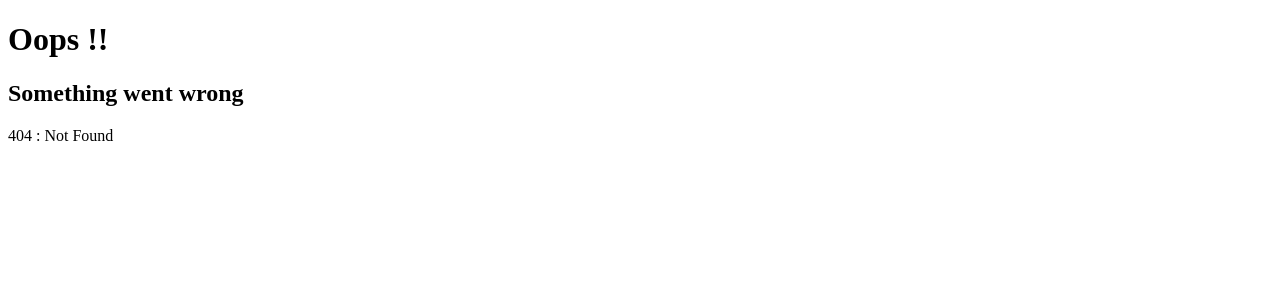
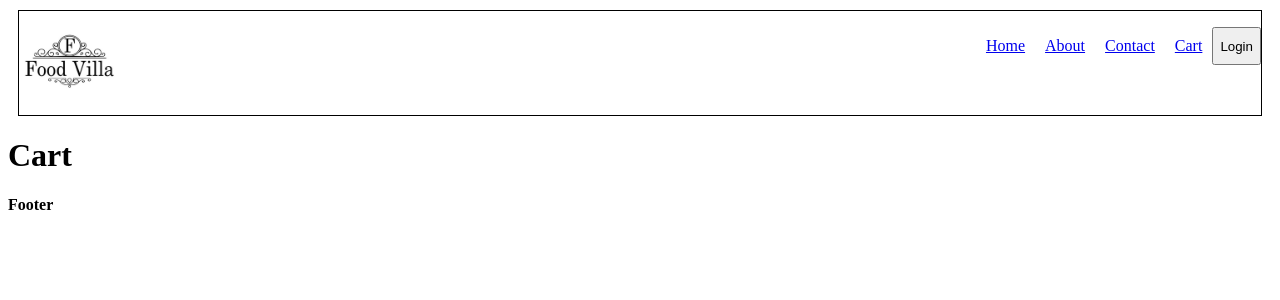
Before and after one commit to mrityunjay33/Namaste-React-Live, a React (Vite) app: page /cart in a window 1280 px wide. Before the commit this address had no page. Shown: the top 300 px of the page. Built offline with nearby package versions, Linux system fonts and the light colour scheme.

Commit message:
react router dom -> Link, browserRouter, outlet,

```diff
--- a/src/App.js
+++ b/src/App.js
@@ -4,14 +4,17 @@ import Header from "./components/Header";
 import Footer from "./components/Footer";
 import Body from "./components/Body";
 import About from "./components/About";
+import Contact from "./components/Contact";
+import Cart from "./components/Cart";
 import Error from "./components/Error";
-import { createBrowserRouter, RouterProvider } from "react-router-dom";
+import { createBrowserRouter, Outlet, RouterProvider } from "react-router-dom";
 
 const AppLayout = () => {
   return (
     <>
       <Header />
-      <Body />
+      {/* All the childrens will go into the outlet according to the route */}
+      <Outlet />
       <Footer />
     </>
   );
@@ -21,11 +24,13 @@ const appRouter = createBrowserRouter([
   {
     path: "/",
     element: <AppLayout />,
-    errorElement: <Error/>,
-  },
-  {
-    path: "/about",
-    element: <About />,
+    errorElement: <Error />,
+    children: [
+      { path: "/", element: <Body /> },
+      { path: "/about", element: <About /> },
+      { path: "/contact", element: <Contact /> },
+      { path: "/cart", element: <Cart /> },
+    ],
   },
 ]);
 
--- /dev/null
+++ b/src/components/Cart.js
@@ -0,0 +1,8 @@
+const Cart = () => {
+    return (
+        <div>
+            <h1>Cart</h1>
+        </div>
+    );
+};
+export default Cart;
--- /dev/null
+++ b/src/components/Contact.js
@@ -0,0 +1,5 @@
+const Contact = () => {
+  return <h1>Contact us Page</h1>;
+};
+
+export default Contact;
--- a/src/components/Error.js
+++ b/src/components/Error.js
@@ -2,12 +2,13 @@ import { useRouteError } from "react-router-dom";
 
 const Error = () => {
     const err = useRouteError();
+    const {status, statusText} = err;
     console.log(err);
     return (
         <>
             <h1>Oops !!</h1>
             <h2>Something went wrong</h2>
-            <p>{err.status + " : " + err.statusText} </p>
+            <p>{status + " : " + statusText} </p>
         </>
     );
 };
--- a/src/components/Header.js
+++ b/src/components/Header.js
@@ -1,5 +1,6 @@
 import { useState } from "react";
 import Logo from "../assets/img/foodvilla.png";
+import { Link } from "react-router-dom";
 
 const Title = () => (
   <a href="/">
@@ -14,10 +15,10 @@ const Header = () => {
       <Title />
       <div className="nav-items">
         <ul>
-          <li>Home</li>
-          <li>About</li>
-          <li>Contact</li>
-          <li>Cart</li>
+          <li><Link to="/">Home</Link></li>
+          <li><Link to="/about">About</Link></li>
+          <li><Link to="/contact">Contact</Link></li>
+          <li><Link to="/cart">Cart</Link></li>
           {user ? (
             <button onClick={() => setUser(false)}>Logout</button>
           ) : (
```
